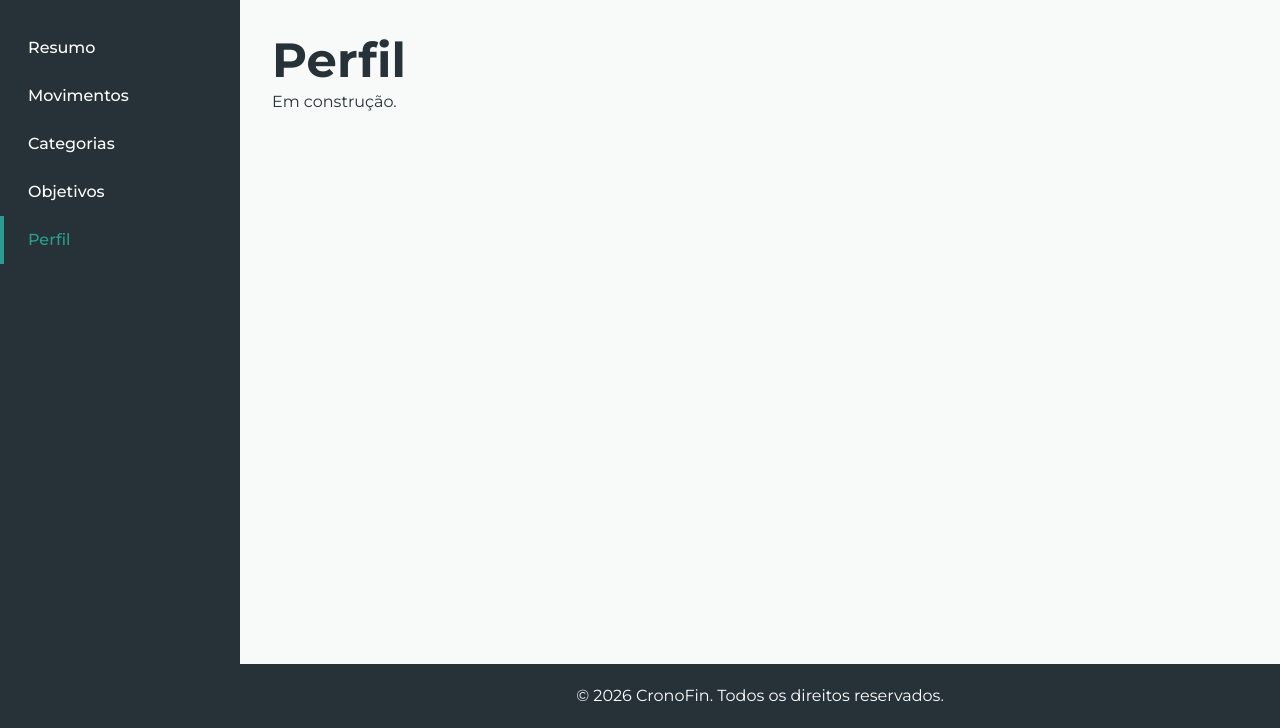
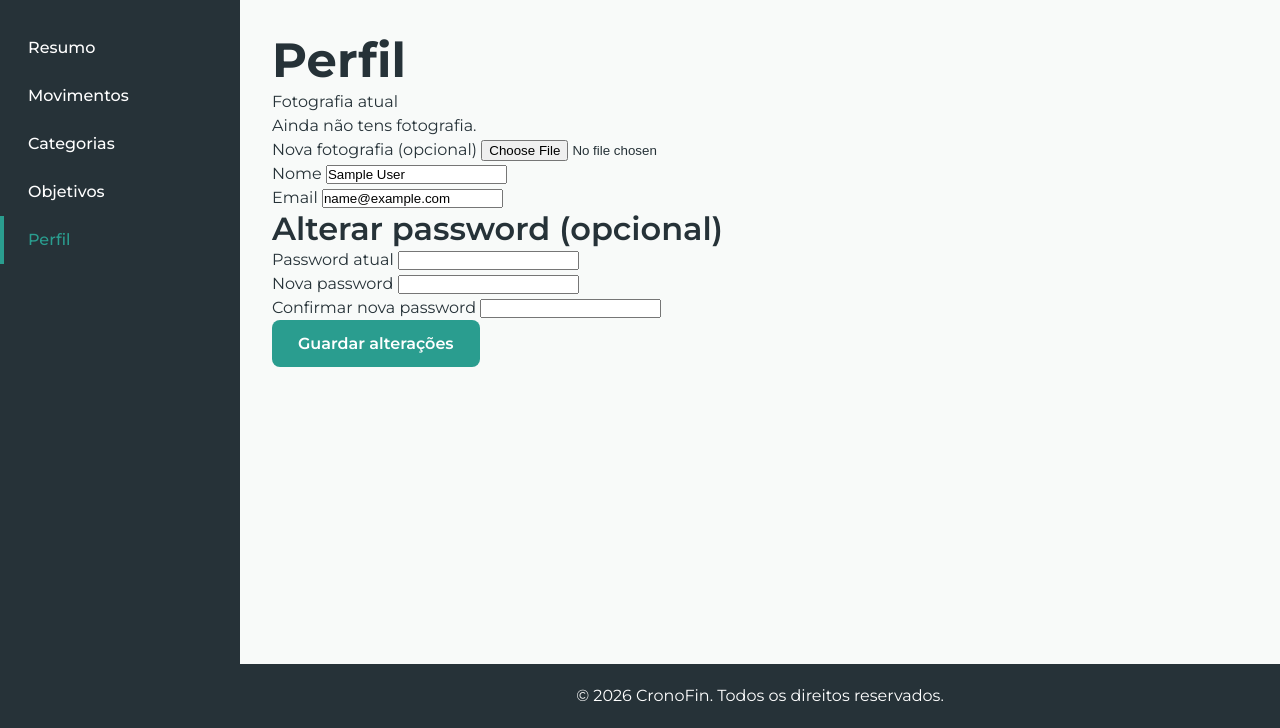
Before and after one commit to fabio-o-guimaraes/CronoFin, a PHP site: page /dashboard.php?section=profile in a window 1280 px wide. Shown: the part 72-800 px from the top of the page. Run offline with PHP 8.4, Linux system fonts and the light colour scheme; the visitor is signed in with stand-in values (Sample User, id 1).

Commit message:
working on profile.php and profile_update.php

```diff
--- a/includes/sections/profile.php
+++ b/includes/sections/profile.php
@@ -1,2 +1,101 @@
-<h1>Perfil</h1>
-<p>Em construção.</p>
+<?php
+require_once __DIR__ . '/../../config/database.php';
+
+/* Vai buscar os dados atuais do utilizador autenticado */
+$stmt = $pdo->prepare('SELECT name, email, image FROM users WHERE id_users = :id');
+$stmt->execute(['id' => $_SESSION['user_id']]);
+$user = $stmt->fetch();
+
+if (!$user) {
+    echo '<p>Utilizador não encontrado.</p>';
+    return;
+}
+
+/* Se houve erro no envio anterior, repõe o que o utilizador tinha escrito */
+$formData = $_SESSION['profile_form_data'] ?? [];
+unset($_SESSION['profile_form_data']);
+
+$nameValue  = $formData['name']  ?? $user['name'];
+$emailValue = $formData['email'] ?? $user['email'];
+
+/* Mensagens de erro e de sucesso */
+$errorMessages = [
+    'empty'           => 'O nome e o email são obrigatórios.',
+    'email'           => 'Email inválido.',
+    'exists'          => 'Já existe uma conta registada com este email.',
+    'currentrequired' => 'Para alterar a password, indica a password atual.',
+    'currentwrong'    => 'A password atual está incorreta.',
+    'passlength'      => 'A nova password deve ter pelo menos 8 caracteres.',
+    'passmatch'       => 'As novas passwords não coincidem.',
+    'imagetype'       => 'A fotografia deve ser um ficheiro JPG, PNG ou WEBP.',
+    'imagesize'       => 'A fotografia não pode exceder 2 MB.',
+    'imagesave'       => 'Não foi possível guardar a fotografia. Tenta novamente.',
+];
+
+$errorMessage = null;
+if (isset($_GET['error'])) {
+    $code = is_string($_GET['error']) ? $_GET['error'] : '';
+    $errorMessage = $errorMessages[$code] ?? 'Ocorreu um erro. Tenta novamente.';
+}
+
+$success = isset($_GET['success']) && $_GET['success'] === 'updated';
+
+?>
+
+<section class="profile-section">
+    <h1>Perfil</h1>
+
+    <?php if ($errorMessage): ?>
+        <div class="profile-alert profile-alert-error"><?= htmlspecialchars($errorMessage) ?></div>
+    <?php endif; ?>
+
+    <?php if ($success): ?>
+        <div class="profile-alert profile-alert-success">Perfil atualizado com sucesso.</div>
+    <?php endif; ?>
+
+    <form action="actions/profile_update.php" method="POST" enctype="multipart/form-data" class="profile-form">
+
+        <div class="form-group">
+            <label>Fotografia atual</label>
+            <?php if ($user['image']): ?>
+                <img src="assets/uploads/profiles/<?= htmlspecialchars($user['image']) ?>" alt="Fotografia de perfil" class="profile-image">
+            <?php else: ?>
+                <p>Ainda não tens fotografia.</p>
+            <?php endif; ?>
+        </div>
+
+        <div class="form-group">
+            <label for="image">Nova fotografia (opcional)</label>
+            <input type="file" id="image" name="image" accept="image/jpeg, image/png, image/webp">
+        </div>
+
+        <div class="form-group">
+            <label for="name">Nome</label>
+            <input type="text" id="name" name="name" required autocomplete="name" value="<?= htmlspecialchars($nameValue) ?>">
+        </div>
+
+        <div class="form-group">
+            <label for="email">Email</label>
+            <input type="email" id="email" name="email" required autocomplete="email" value="<?= htmlspecialchars($emailValue) ?>">
+        </div>
+
+        <h2>Alterar password (opcional)</h2>
+
+        <div class="form-group">
+            <label for="current_password">Password atual</label>
+            <input type="password" id="current_password" name="current_password" autocomplete="current-password">
+        </div>
+
+        <div class="form-group">
+            <label for="new_password">Nova password</label>
+            <input type="password" id="new_password" name="new_password" minlength="8" autocomplete="new-password">
+        </div>
+
+        <div class="form-group">
+            <label for="new_password_confirm">Confirmar nova password</label>
+            <input type="password" id="new_password_confirm" name="new_password_confirm" minlength="8" autocomplete="new-password">
+        </div>
+
+        <button type="submit" class="btn btn-primary">Guardar alterações</button>
+    </form>
+</section>
```
Also changed, not shown: public/actions/profile_update.php (added, +168 -0 lines).
